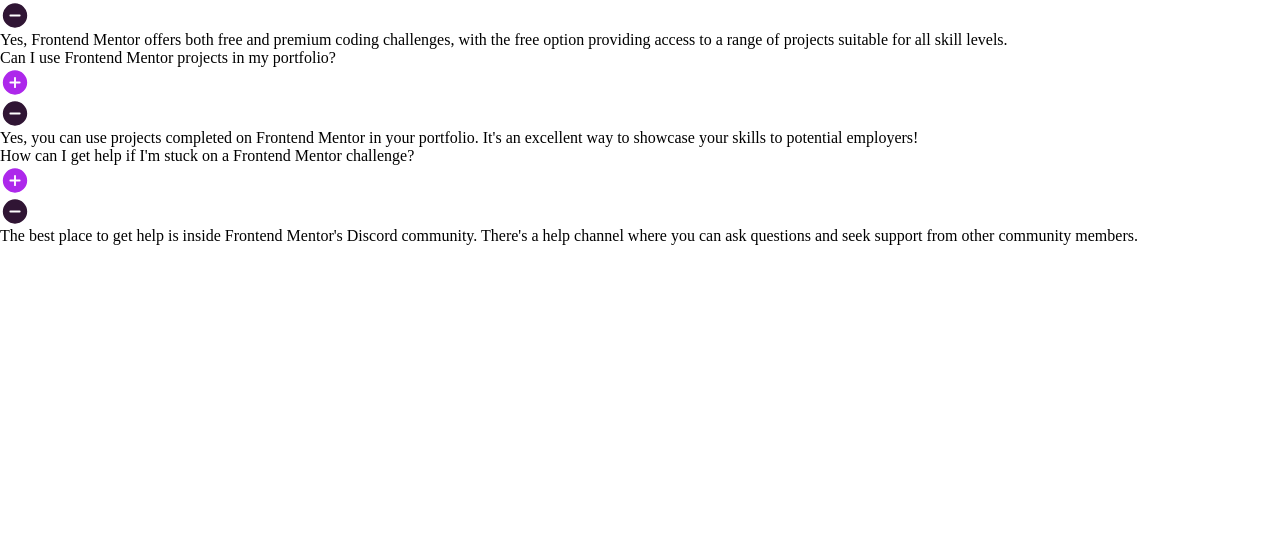
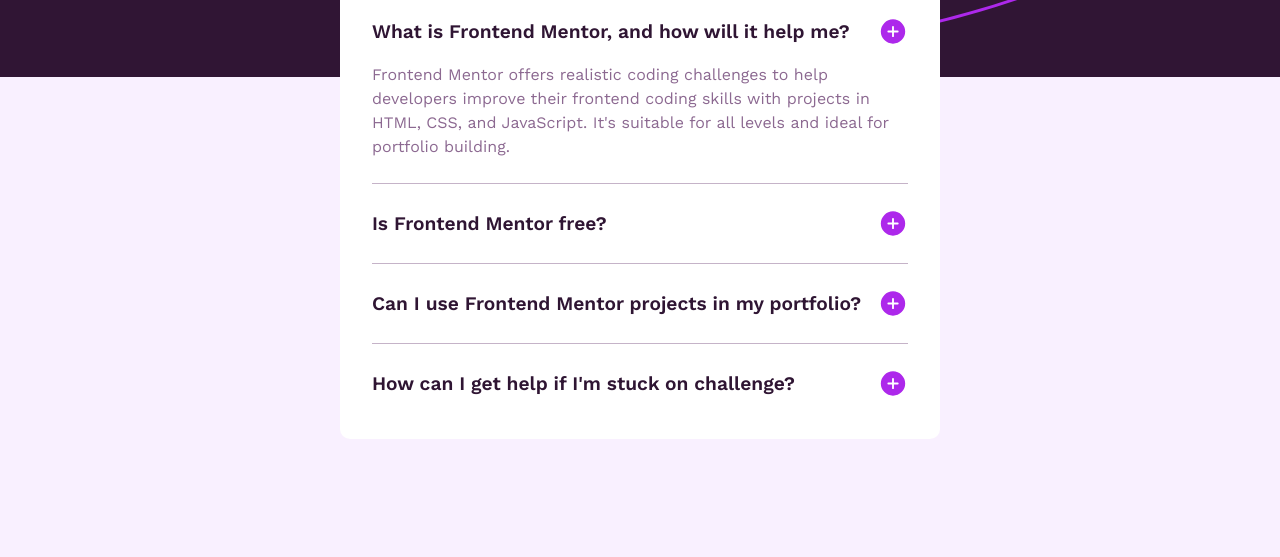
Before and after one commit to Madhu-U/FAQ-accordion-FrontendMentor, a plain HTML site: page index.html in a window 1280 px wide. Shown: the part 243-800 px from the top of the page. Drawn offline with nearby package versions, Linux system fonts and the light colour scheme.

Commit message:
Added CSS

```diff
--- a/index.html
+++ b/index.html
@@ -1,47 +1,114 @@
 <!DOCTYPE html>
 <html lang="en">
   <head>
-  <meta charset="UTF-8">
-  <meta name="viewport" content="width=device-width, initial-scale=1.0"> <!-- displays site properly based on user's device -->
+    <meta charset="UTF-8" />
+    <meta name="viewport" content="width=device-width, initial-scale=1.0" />
+    <!-- displays site properly based on user's device -->
 
-  <link rel="icon" type="image/png" sizes="32x32" href="./assets/images/favicon-32x32.png">
-  <link rel="stylesheet" href="./style.css">
+    <link
+      rel="icon"
+      type="image/png"
+      sizes="32x32"
+      href="./assets/images/favicon-32x32.png"
+    />
+    <link rel="preconnect" href="https://fonts.googleapis.com" />
+    <link rel="preconnect" href="https://fonts.gstatic.com" crossorigin />
+    <link
+      href="https://fonts.googleapis.com/css2?family=Work+Sans:ital,wght@0,100..900;1,100..900&display=swap"
+      rel="stylesheet"
+    />
+    <link rel="stylesheet" href="./style.css" />
     <title>Frontend Mentor | FAQ accordion</title>
   </head>
   <body>
     <div class="card">
       <div class="card__title">
-      <img src="./assets/images/icon-star.svg" alt="">
+        <img src="./assets/images/icon-star.svg" alt="" />
         <h1>FAQs</h1>
       </div>
-    <div class="card__faq>
-      <p class="questions">What is Frontend Mentor, and how will it help me?</p>
-      <img src="./assets/images/icon-plus.svg" alt="click to show the answer" class="">
-      <img src="./assets/images/icon-minus.svg" alt="click to close the answer" class="hidden">
-      <p class="answer">Frontend Mentor offers realistic coding challenges to help developers improve their
-        frontend coding skills with projects in HTML, CSS, and JavaScript. It's suitable for
-        all levels and ideal for portfolio building.</p>
+      <div class="card__faq">
+        <div class="question">
+          <p>What is Frontend Mentor, and how will it help me?</p>
+          <img
+            src="./assets/images/icon-plus.svg"
+            alt="click to show the answer"
+            class=""
+          />
+          <img
+            src="./assets/images/icon-minus.svg"
+            alt="click to close the answer"
+            class="hidden"
+          />
         </div>
-    <div class="card__faq>
-      <p class="questions"> Is Frontend Mentor free?</p>
-      <img src="./assets/images/icon-plus.svg" alt="click to show the answer" class="">
-      <img src="./assets/images/icon-minus.svg" alt="click to close the answer" class="hidden">
-      <p class="answer">Yes, Frontend Mentor offers both free and premium coding challenges, with the free
-        option providing access to a range of projects suitable for all skill levels.</p>
+        <p class="answer">
+          Frontend Mentor offers realistic coding challenges to help developers
+          improve their frontend coding skills with projects in HTML, CSS, and
+          JavaScript. It's suitable for all levels and ideal for portfolio
+          building.
+        </p>
       </div>
-    <div class="card__faq>
-      <p class="questions">Can I use Frontend Mentor projects in my portfolio?</p>
-      <img src="./assets/images/icon-plus.svg" alt="click to show the answer" class="">
-      <img src="./assets/images/icon-minus.svg" alt="click to close the answer" class="hidden">
-      <p class="answer">Yes, you can use projects completed on Frontend Mentor in your portfolio. It's an excellent
-        way to showcase your skills to potential employers!</p>
+      <hr />
+      <div class="card__faq">
+        <div class="question">
+          <p>Is Frontend Mentor free?</p>
+          <img
+            src="./assets/images/icon-plus.svg"
+            alt="click to show the answer"
+            class=""
+          />
+          <img
+            src="./assets/images/icon-minus.svg"
+            alt="click to close the answer"
+            class="hidden"
+          />
         </div>
-    <div class="card__faq>
-      <p class="questions">How can I get help if I'm stuck on a Frontend Mentor challenge?</p>
-      <img src="./assets/images/icon-plus.svg" alt="click to show the answer" class="">
-      <img src="./assets/images/icon-minus.svg" alt="click to close the answer" class="hidden">
-      <p class="answer">The best place to get help is inside Frontend Mentor's Discord community. There's a help
-        channel where you can ask questions and seek support from other community members.</p>
+        <p class="answer hidden">
+          Yes, Frontend Mentor offers both free and premium coding challenges,
+          with the free option providing access to a range of projects suitable
+          for all skill levels.
+        </p>
+      </div>
+      <hr />
+      <div class="card__faq">
+        <div class="question">
+          <p>Can I use Frontend Mentor projects in my portfolio?</p>
+          <img
+            src="./assets/images/icon-plus.svg"
+            alt="click to show the answer"
+            class=""
+          />
+          <img
+            src="./assets/images/icon-minus.svg"
+            alt="click to close the answer"
+            class="hidden"
+          />
+        </div>
+        <p class="answer hidden">
+          Yes, you can use projects completed on Frontend Mentor in your
+          portfolio. It's an excellent way to showcase your skills to potential
+          employers!
+        </p>
+      </div>
+      <hr />
+      <div class="card__faq">
+        <div class="question">
+          <p>How can I get help if I'm stuck on challenge?</p>
+          <img
+            src="./assets/images/icon-plus.svg"
+            alt="click to show the answer"
+            class=""
+          />
+          <img
+            src="./assets/images/icon-minus.svg"
+            alt="click to close the answer"
+            class="hidden"
+          />
+        </div>
+        <p class="answer hidden">
+          The best place to get help is inside Frontend Mentor's Discord
+          community. There's a help channel where you can ask questions and seek
+          support from other community members.
+        </p>
       </div>
     </div>
   </body>
--- a/style.css
+++ b/style.css
@@ -1,3 +1,18 @@
+:root {
+    /* colors */
+    --cardbg: hsl(0, 0%, 100%);
+    --bodybg: hsl(275, 100%, 97%);
+    --answers: hsl(292, 16%, 49%);
+    --main: hsl(292, 42%, 14%);
+
+    /* typography */
+    --ff-main: "Work Sans", sans-serif;
+    --fw-regular: 400;
+    --fw-semibold: 600;
+    --fw-bold: 700;
+    --fs-medium: 1rem;
+}
+
 *,
 *::before,
 *::after {
@@ -16,3 +31,59 @@
     display: block;
     max-width: 100%;
 }
+
+body {
+    display: grid;
+    place-items: center;
+    min-height: 100svh;
+    padding: 1rem;
+    background-color: var(--bodybg);
+    background-image: url(./assets/images/background-pattern-desktop.svg);
+    background-position-y: top;
+    background-repeat: no-repeat;
+}
+
+.card {
+    background-color: var(--cardbg);
+    padding: 2.5rem 2rem;
+    border-radius: 10px;
+    font-family: var(--ff-main);
+    max-width: 600px;
+}
+
+.card__title {
+    display: flex;
+    gap: 1.5rem;
+    font-weight: var(--fw-bold);
+    font-size: 1.8rem;
+    margin-bottom: 2rem;
+}
+
+.question {
+    display: flex;
+    justify-content: space-between;
+    align-items: center;
+    color: var(--main);
+    font-weight: var(--fw-semibold);
+    font-size: 1.2rem;
+}
+
+.answer {
+    color: var(--answers);
+    font-size: var(--fs-medium);
+    margin-top: 1rem;
+    line-height: 1.5;
+}
+
+
+.hidden {
+    display: none;
+}
+
+hr {
+    border: none;
+    background-color: var(--answers);
+    opacity: 50%;
+    height: 1px;
+    margin-block: 1.5rem;
+}
```
Lines whose indentation alone changed are shown as unchanged.
